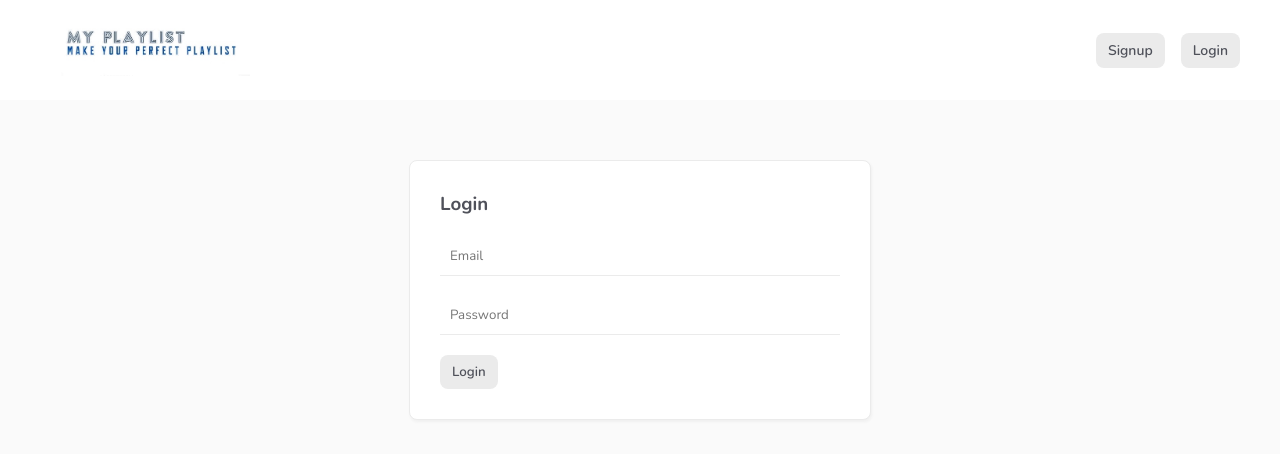
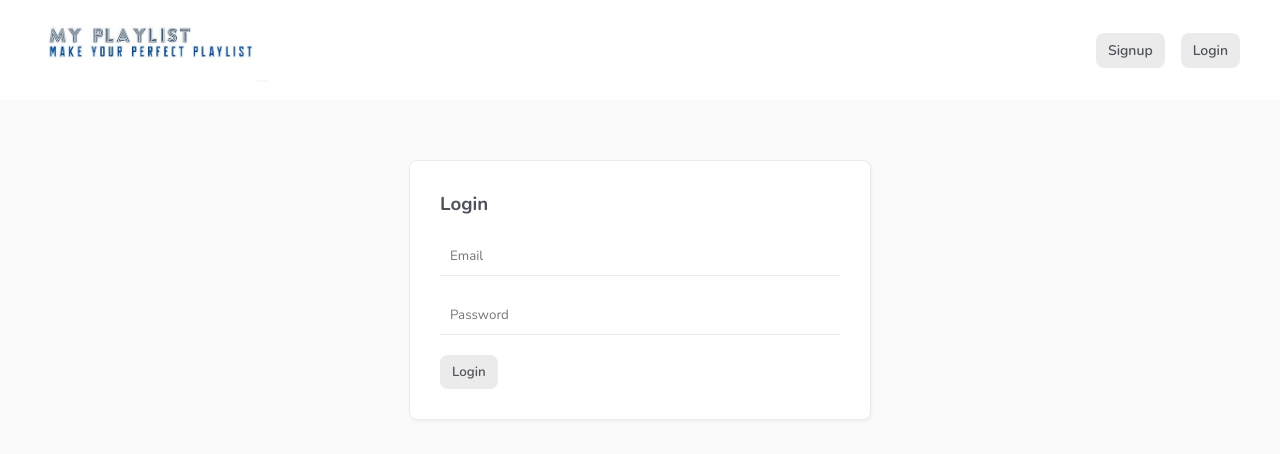
Before and after one commit to evilimas/My-Playlist-Project, a Vue app: page /login in a window 1280 px wide. In both pictures the pointer is over the picture 155 px from the left and 46 px from the top of the page. Shown: the top 454 px of the page. Built offline with nearby package versions, Linux system fonts and the light colour scheme; no server answers.

Commit message:
added some animations

```diff
--- a/src/components/Navbar.vue
+++ b/src/components/Navbar.vue
@@ -3,7 +3,7 @@
     <nav>
       <h1>
         <router-link :to="{ name: 'home' }"
-          ><img src="@/assets/logo2.jpg" alt=""
+          ><img class="logo" src="@/assets/logo2.jpg" alt=""
         /></router-link>
       </h1>
       <div class="links">
@@ -83,4 +83,8 @@ span {
   color: #000000;
   text-decoration: underline;
 }
+.logo:hover {
+  transform: scale(1.2);
+  transition: all 0.7s ease-in;
+}
 </style>
```
